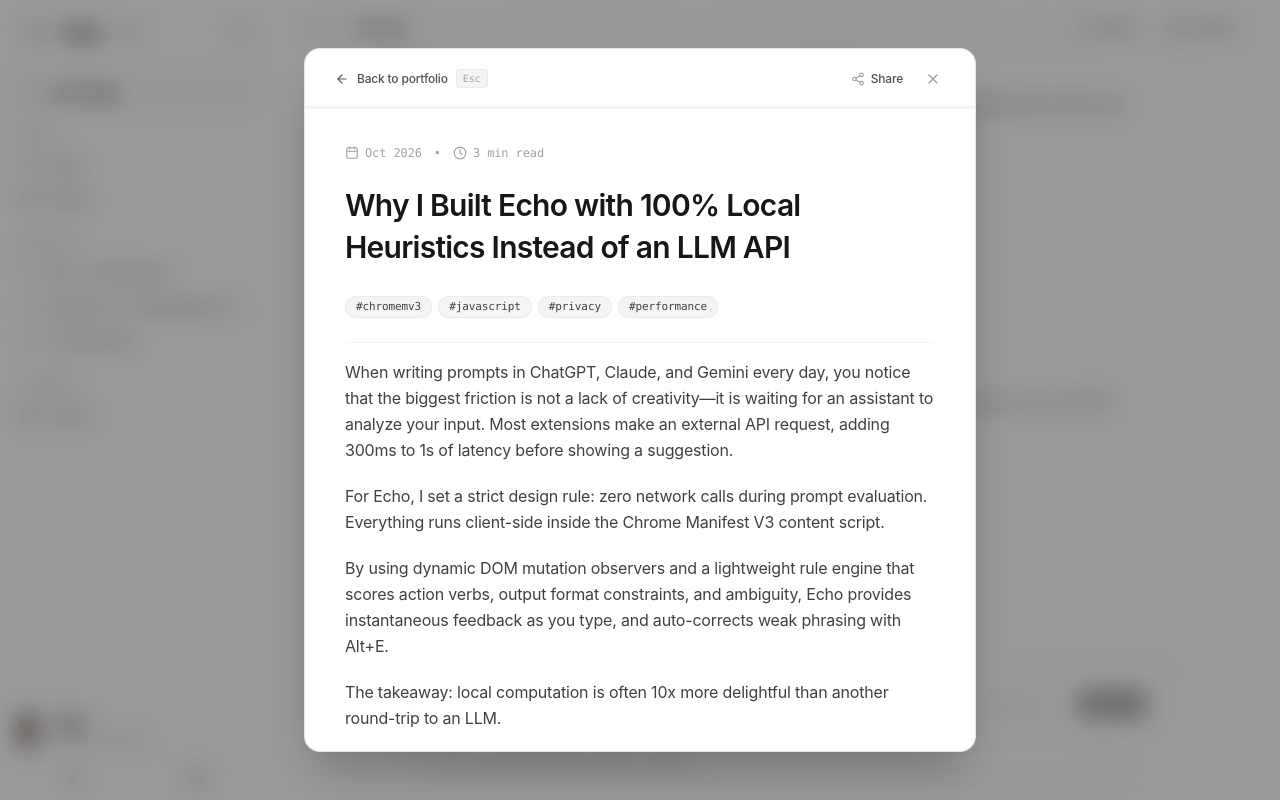
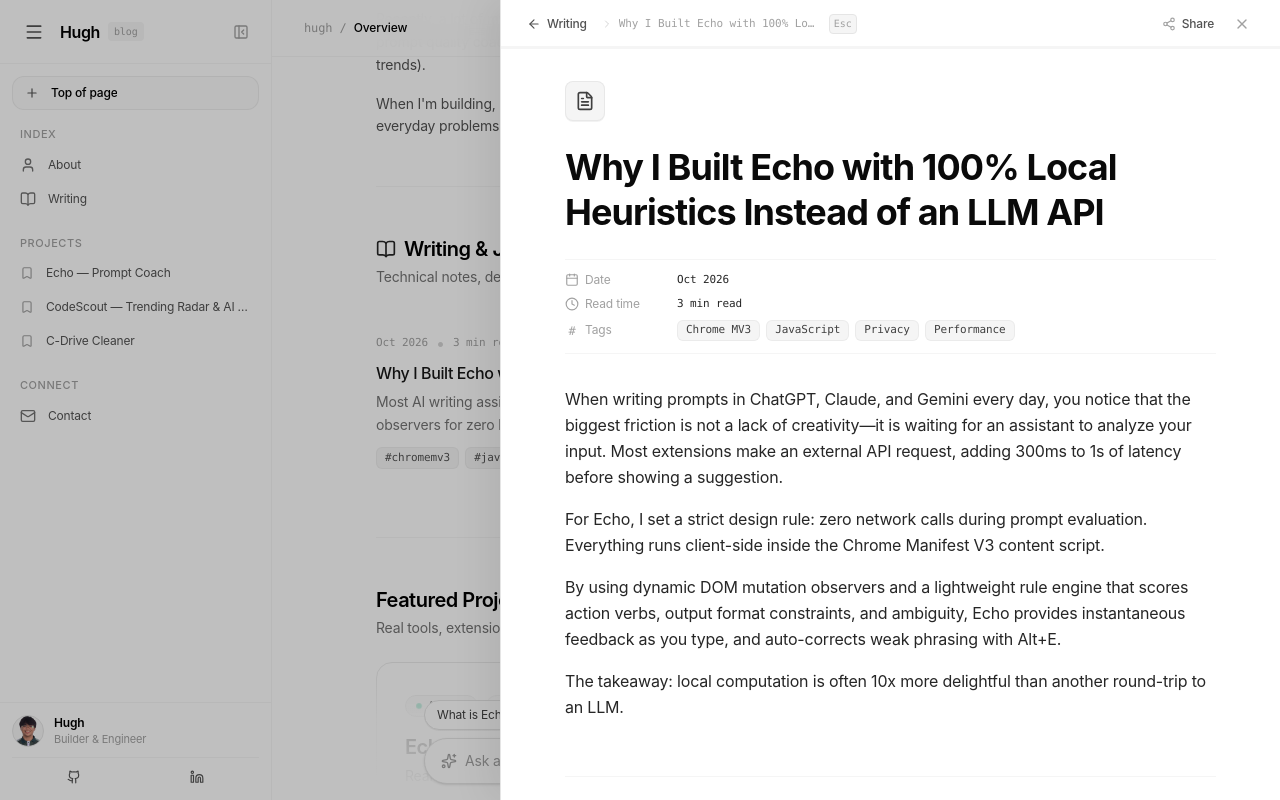
Before and after one commit to MrYharon/portfolio, a React (Vite) app: page / in a window 1280 px wide. Both pictures are taken after a click on the element 776 px from the left and 930 px from the top of the page. Shown: the part 530-1330 px from the top of the page. Built offline with nearby package versions, Linux system fonts and the light colour scheme.

Commit message:
feat(ui): implement zero-lag Notion-style Side Peak reader with hardware-accelerated GPU transitions

```diff
--- a/src/components/BlogReaderModal.tsx
+++ b/src/components/BlogReaderModal.tsx
@@ -1,6 +1,6 @@
 import React, { useEffect, useState, useRef } from 'react';
 import type { BlogPost } from '../types/portfolio';
-import { X, ArrowLeft, Calendar, Clock, Share2, Check } from 'lucide-react';
+import { X, ArrowLeft, Calendar, Clock, Share2, Check, FileText, ChevronRight } from 'lucide-react';
 
 interface BlogReaderModalProps {
   post: BlogPost | null;
@@ -24,7 +24,7 @@
       setScrollProgress(0);
       setCopied(false);
 
-      // Lock main document scroll
+      // Lock main document scroll while Side Peak is open
       const originalOverflow = document.body.style.overflow;
       document.body.style.overflow = 'hidden';
 
@@ -34,19 +34,18 @@
     }
   }, [post]);
 
-  // Graceful exit transition handler
+  // Graceful exit transition (220ms matches notion-peak-exit)
   const handleInitiateClose = () => {
     if (isClosingRef.current) return;
     isClosingRef.current = true;
     setIsClosing(true);
 
-    // Wait 240ms for the exit animation to finish before notifying parent
     setTimeout(() => {
       onClose();
       setActivePost(null);
       setIsClosing(false);
       isClosingRef.current = false;
-    }, 240);
+    }, 220);
   };
 
   // Keyboard navigation: Close on Escape key
@@ -89,41 +88,50 @@
       role="dialog"
       aria-modal="true"
       aria-label={activePost.title}
-      className={`fixed inset-0 z-50 flex items-center justify-center p-3 sm:p-6 bg-black/40 backdrop-blur-md ${
-        isClosing ? 'modal-backdrop-out' : 'modal-backdrop-in'
+      className="fixed inset-0 z-50 overflow-hidden"
+    >
+      {/* Notion Lightweight Dimming Backdrop (Pure alpha, zero blur lag) */}
+      <div
+        className={`fixed inset-0 bg-black/25 ${
+          isClosing ? 'notion-backdrop-exit' : 'notion-backdrop-enter'
         }`}
-      onClick={(e) => {
-        // Close if user clicks the dimmed backdrop outside the card
-        if (e.target === e.currentTarget) {
-          handleInitiateClose();
-        }
-      }}
-    >
-      {/* Silky-Smooth Pop-Up Reader Card */}
+        onClick={handleInitiateClose}
+      />
+
+      {/* Notion Side Peak Panel (Hardware GPU Accelerated) */}
       <div
-        className={`w-full max-w-2xl max-h-[88vh] bg-white rounded-2xl border border-neutral-200/90 shadow-2xl flex flex-col overflow-hidden relative ${
-          isClosing ? 'modal-card-out' : 'modal-card-in'
+        className={`fixed inset-y-0 right-0 z-50 w-full sm:w-[680px] lg:w-[740px] xl:w-[780px] bg-white border-l border-neutral-200 shadow-[-12px_0_36px_rgba(0,0,0,0.08)] flex flex-col ${
+          isClosing ? 'notion-peak-exit' : 'notion-peak-enter'
         }`}
       >
-        {/* Sticky Header Bar with Reading Progress Line */}
-        <div className="relative border-b border-neutral-100 bg-white/95 backdrop-blur-md shrink-0">
-          <div className="flex items-center justify-between px-5 sm:px-7 py-3.5">
+        {/* Notion Minimalist Sticky Top Navigation Bar */}
+        <div className="relative border-b border-neutral-100 bg-white/95 backdrop-blur-xs shrink-0 z-10">
+          <div className="flex items-center justify-between px-4 sm:px-6 py-2.5">
+            {/* Left: Notion-style Breadcrumb / Back button */}
+            <div className="flex items-center gap-1.5 text-xs text-neutral-500">
               <button
                 onClick={handleInitiateClose}
-              className="flex items-center gap-2 text-xs font-medium text-neutral-600 hover:text-black transition-colors px-2.5 py-1.5 -ml-2 rounded-lg hover:bg-neutral-100 press-scale"
+                className="flex items-center gap-1.5 px-2 py-1 -ml-1.5 text-neutral-600 hover:text-black hover:bg-neutral-100 rounded-md transition-colors font-medium press-scale"
+                title="Close side peak (Esc)"
               >
                 <ArrowLeft className="w-3.5 h-3.5" />
-              <span>Back to portfolio</span>
-              <kbd className="hidden sm:inline-block font-mono text-[10px] text-neutral-400 bg-neutral-100 border border-neutral-200/70 px-1.5 py-0.5 rounded">
+                <span>Writing</span>
+              </button>
+              <ChevronRight className="w-3 h-3 text-neutral-300" />
+              <span className="font-mono text-[11px] text-neutral-400 hidden sm:inline truncate max-w-[200px]">
+                {activePost.title}
+              </span>
+              <kbd className="hidden md:inline-block font-mono text-[10px] text-neutral-400 bg-neutral-100 border border-neutral-200 px-1 py-0.5 rounded ml-1">
                 Esc
               </kbd>
-            </button>
+            </div>
 
-            <div className="flex items-center gap-1.5">
+            {/* Right: Actions */}
+            <div className="flex items-center gap-1">
               <button
                 onClick={handleCopyLink}
-                className="flex items-center gap-1.5 px-2.5 py-1.5 text-xs font-medium text-neutral-600 hover:text-black rounded-lg hover:bg-neutral-100 transition-colors press-scale"
-                title="Share article link"
+                className="flex items-center gap-1.5 px-2.5 py-1 text-xs font-medium text-neutral-600 hover:text-black rounded-md hover:bg-neutral-100 transition-colors press-scale"
+                title="Copy link to article"
               >
                 {copied ? (
                   <>
@@ -140,8 +148,8 @@
 
               <button
                 onClick={handleInitiateClose}
-                className="p-1.5 text-neutral-400 hover:text-black rounded-lg hover:bg-neutral-100 transition-colors press-scale"
-                title="Close modal (Esc)"
+                className="p-1.5 text-neutral-400 hover:text-black rounded-md hover:bg-neutral-100 transition-colors press-scale"
+                title="Close (Esc)"
               >
                 <X className="w-4 h-4" />
               </button>
@@ -151,52 +159,72 @@
           {/* Reading Progress Line */}
           <div className="absolute bottom-0 left-0 right-0 h-[2px] bg-neutral-100">
             <div
-              className="h-full bg-black transition-all duration-100 ease-out"
+              className="h-full bg-black transition-all duration-75 ease-out"
               style={{ width: `${scrollProgress}%` }}
             />
           </div>
         </div>
 
-        {/* Scrollable Article Body */}
+        {/* Notion Document Body */}
         <div
           ref={articleContainerRef}
           onScroll={handleScroll}
-          className="flex-1 overflow-y-auto px-6 py-7 sm:px-10 sm:py-9 space-y-6"
+          className="flex-1 overflow-y-auto px-6 sm:px-12 lg:px-16 py-8 space-y-6"
         >
-          <article className="modal-content-stagger space-y-6 max-w-prose mx-auto">
-            {/* Metadata badges */}
-            <div className="flex flex-wrap items-center gap-3 text-xs font-mono text-neutral-400">
-              <span className="flex items-center gap-1.5">
+          <div className="max-w-2xl mx-auto space-y-6">
+            {/* Notion Page Icon */}
+            <div className="w-10 h-10 rounded-lg bg-neutral-100 border border-neutral-200/80 flex items-center justify-center text-neutral-700 shadow-2xs">
+              <FileText className="w-5 h-5" />
+            </div>
+
+            {/* Page Title */}
+            <h1 className="text-2xl sm:text-3xl lg:text-4xl font-bold tracking-tight text-neutral-950 leading-tight">
+              {activePost.title}
+            </h1>
+
+            {/* Notion Database-Style Properties Grid */}
+            <div className="space-y-2 py-3 border-y border-neutral-100 text-xs font-sans">
+              <div className="flex items-center gap-4">
+                <span className="w-24 text-neutral-400 flex items-center gap-1.5 shrink-0">
                   <Calendar className="w-3.5 h-3.5" />
-                <span>{activePost.date}</span>
+                  <span>Date</span>
                 </span>
-              <span>•</span>
-              <span className="flex items-center gap-1.5">
-                <Clock className="w-3.5 h-3.5" />
-                <span>{activePost.readTime}</span>
+                <span className="text-neutral-800 font-mono text-[11px]">
+                  {activePost.date}
                 </span>
               </div>
 
-            {/* Title */}
-            <h1 className="text-2xl sm:text-3xl font-semibold tracking-tight text-neutral-900 leading-snug">
-              {activePost.title}
-            </h1>
+              <div className="flex items-center gap-4">
+                <span className="w-24 text-neutral-400 flex items-center gap-1.5 shrink-0">
+                  <Clock className="w-3.5 h-3.5" />
+                  <span>Read time</span>
+                </span>
+                <span className="text-neutral-800 font-mono text-[11px]">
+                  {activePost.readTime}
+                </span>
+              </div>
 
-            {/* Tag Pills */}
-            <div className="flex flex-wrap items-center gap-1.5 pt-1">
+              <div className="flex items-center gap-4">
+                <span className="w-24 text-neutral-400 flex items-center gap-1.5 shrink-0">
+                  <span className="w-3.5 h-3.5 text-center font-mono text-neutral-400">#</span>
+                  <span>Tags</span>
+                </span>
+                <div className="flex flex-wrap items-center gap-1.5">
                   {activePost.tags.map((tag) => (
                     <span
                       key={tag}
-                  className="text-[11px] font-mono px-2.5 py-0.5 rounded-full bg-neutral-100 text-neutral-700 border border-neutral-200/60"
+                      className="text-[11px] font-mono px-2 py-0.5 rounded-md bg-neutral-100 text-neutral-700 border border-neutral-200/60"
                     >
-                  #{tag.toLowerCase().replace(/\s+/g, '')}
+                      {tag}
                     </span>
                   ))}
+                </div>
+              </div>
             </div>
 
             {/* Optional Cover Image */}
             {activePost.coverImage && (
-              <figure className="rounded-2xl overflow-hidden border border-neutral-200 bg-neutral-100 shadow-xs">
+              <figure className="rounded-xl overflow-hidden border border-neutral-200 bg-neutral-100 my-4 shadow-2xs">
                 <img
                   src={activePost.coverImage}
                   alt={activePost.title}
@@ -204,26 +232,24 @@
                   loading="lazy"
                 />
                 {activePost.coverCaption && (
-                  <figcaption className="px-4 py-2.5 text-center text-xs font-mono text-neutral-500 bg-neutral-50 border-t border-neutral-100">
+                  <figcaption className="px-4 py-2 text-center text-xs font-mono text-neutral-500 bg-neutral-50 border-t border-neutral-100">
                     {activePost.coverCaption}
                   </figcaption>
                 )}
               </figure>
             )}
 
-            <div className="h-[1px] w-full bg-neutral-100 my-4" />
-
-            {/* Paragraphs and Inline Photos */}
-            <div className="space-y-5 text-sm sm:text-base text-neutral-700 leading-relaxed font-sans">
+            {/* Notion Article Paragraphs */}
+            <div className="space-y-4 text-[15px] sm:text-base text-neutral-800 leading-relaxed font-sans pt-2">
               {activePost.content.map((block, idx) => {
-                // Support inline image syntax: "image: /blog/photo.png | Caption text"
+                // Inline image syntax
                 if (block.startsWith('image:')) {
                   const parts = block.replace('image:', '').split('|');
                   const imgUrl = parts[0].trim();
                   const caption = parts[1] ? parts[1].trim() : '';
 
                   return (
-                    <figure key={idx} className="my-6 rounded-xl overflow-hidden border border-neutral-200 bg-neutral-100 shadow-xs">
+                    <figure key={idx} className="my-6 rounded-xl overflow-hidden border border-neutral-200 bg-neutral-100 shadow-2xs">
                       <img
                         src={imgUrl}
                         alt={caption || activePost.title}
@@ -247,17 +273,17 @@
               })}
             </div>
 
-            {/* Article Footer Note */}
-            <div className="mt-12 pt-6 border-t border-neutral-100 text-xs font-mono text-neutral-400 flex items-center justify-between">
+            {/* Notion Page Footer */}
+            <div className="mt-14 pt-6 border-t border-neutral-100 text-xs font-mono text-neutral-400 flex items-center justify-between">
               <span>Hugh Daeniel Dela Peña</span>
               <button
                 onClick={handleInitiateClose}
                 className="text-neutral-900 hover:underline press-scale font-medium"
               >
-                Back to portfolio ↑
+                Close side peak ↑
               </button>
             </div>
-          </article>
+          </div>
         </div>
       </div>
     </div>
--- a/src/index.css
+++ b/src/index.css
@@ -131,8 +131,8 @@
   transform: scale(0.975);
 }
 
-/* Silky-Smooth Pop-Up Reader Animations */
-@keyframes modalBackdropEnter {
+/* Notion-Style Side Peak Animations (Zero-Lag GPU Accelerated) */
+@keyframes notionBackdropIn {
   from {
     opacity: 0;
   }
@@ -141,7 +141,7 @@
   }
 }
 
-@keyframes modalBackdropExit {
+@keyframes notionBackdropOut {
   from {
     opacity: 1;
   }
@@ -150,61 +150,38 @@
   }
 }
 
-@keyframes modalPopEnter {
+@keyframes notionPeakEnter {
   0% {
-    opacity: 0;
-    transform: translateY(32px) scale(0.93);
-    filter: blur(6px);
+    transform: translate3d(100%, 0, 0);
   }
   100% {
-    opacity: 1;
-    transform: translateY(0) scale(1);
-    filter: blur(0px);
+    transform: translate3d(0, 0, 0);
   }
 }
 
-@keyframes modalPopExit {
+@keyframes notionPeakExit {
   0% {
-    opacity: 1;
-    transform: translateY(0) scale(1);
-    filter: blur(0px);
+    transform: translate3d(0, 0, 0);
   }
   100% {
-    opacity: 0;
-    transform: translateY(20px) scale(0.95);
-    filter: blur(4px);
+    transform: translate3d(100%, 0, 0);
   }
 }
 
-@keyframes contentStagger {
-  0% {
-    opacity: 0;
-    transform: translateY(10px);
-  }
-  100% {
-    opacity: 1;
-    transform: translateY(0);
-  }
+.notion-backdrop-enter {
+  animation: notionBackdropIn 240ms ease-out forwards;
 }
 
-.modal-backdrop-in {
-  animation: modalBackdropEnter 320ms cubic-bezier(0.16, 1, 0.3, 1) forwards;
+.notion-backdrop-exit {
+  animation: notionBackdropOut 200ms ease-in forwards;
 }
 
-.modal-backdrop-out {
-  animation: modalBackdropExit 240ms cubic-bezier(0.16, 1, 0.3, 1) forwards;
+.notion-peak-enter {
+  animation: notionPeakEnter 280ms cubic-bezier(0.2, 0, 0, 1) forwards;
+  will-change: transform;
 }
 
-.modal-card-in {
-  animation: modalPopEnter 380ms cubic-bezier(0.16, 1, 0.3, 1) forwards;
-  will-change: transform, opacity, filter;
+.notion-peak-exit {
+  animation: notionPeakExit 220ms cubic-bezier(0.4, 0, 1, 1) forwards;
+  will-change: transform;
 }
-
-.modal-card-out {
-  animation: modalPopExit 240ms cubic-bezier(0.16, 1, 0.3, 1) forwards;
-  will-change: transform, opacity, filter;
-}
-
-.modal-content-stagger {
-  animation: contentStagger 400ms cubic-bezier(0.16, 1, 0.3, 1) 100ms backwards;
-}
```
Lines whose indentation alone changed are shown as unchanged.
